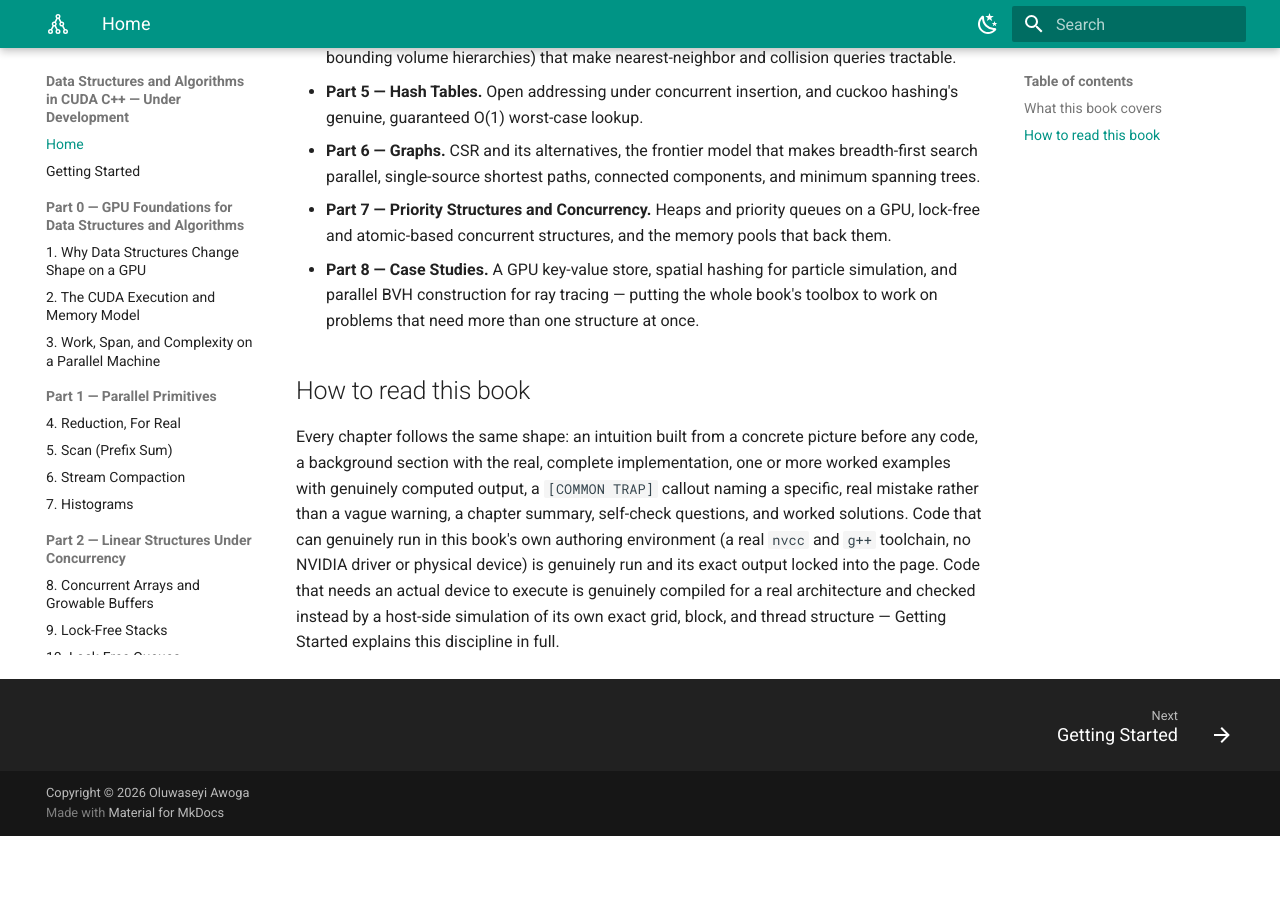
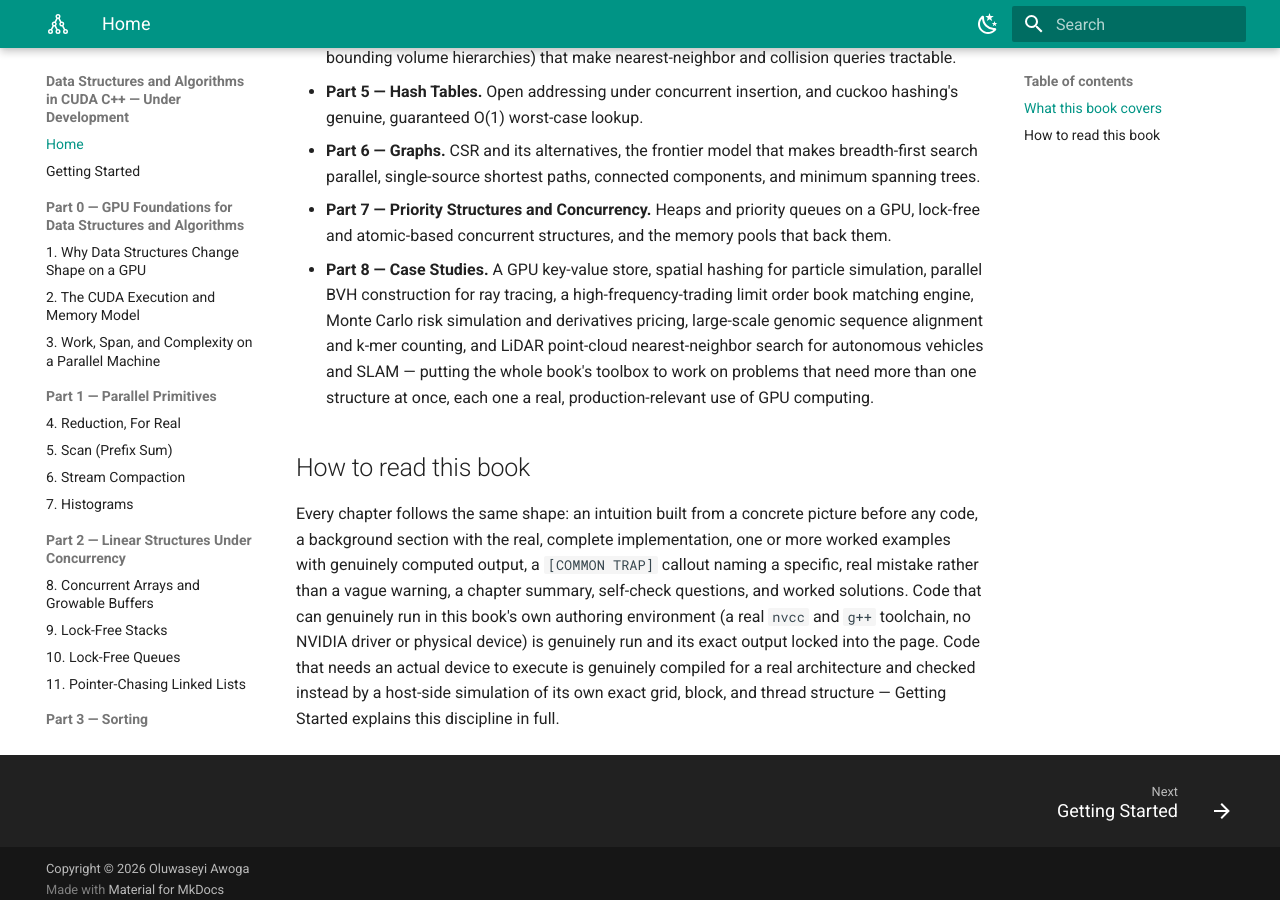
Before and after one commit to MaximumBeings/dsa_cuda_from_first_principles, an MkDocs documentation site: the page built from docs/index.md, in a window 1280 px wide and 900 px high, scrolled down 1057 px. Built offline with MkDocs 1.6.1 and Material for MkDocs 9.7.7, drawn with Linux system fonts in a browser that asks for light colours; before the commit the page ends 1893 px from its top, so only the background shows below that.

Commit message:
Expand Part 8 roadmap with 4 additional real-world case studies
Add HFT limit order book matching, Monte Carlo risk simulation and
derivatives pricing, genomic sequence alignment/k-mer counting, and
LiDAR nearest-neighbor search/SLAM as Chapters 32-35, appended after
the already-planned Chapter 31 (BVH construction for ray tracing).
Folds what was previously slated as separate appendix material directly
into Part 8's case studies instead.

Co-Authored-By: Claude Sonnet 5 <noreply@anthropic.com>
Claude-Session: https://claude.ai/code/session_018aNF8asuQ7qdGxTUeqr1JR

```diff
--- a/docs/index.md
+++ b/docs/index.md
@@ -16,7 +16,7 @@ This book is independent: it does not assume or reference any other book in any
 - **Part 5 — Hash Tables.** Open addressing under concurrent insertion, and cuckoo hashing's genuine, guaranteed O(1) worst-case lookup.
 - **Part 6 — Graphs.** CSR and its alternatives, the frontier model that makes breadth-first search parallel, single-source shortest paths, connected components, and minimum spanning trees.
 - **Part 7 — Priority Structures and Concurrency.** Heaps and priority queues on a GPU, lock-free and atomic-based concurrent structures, and the memory pools that back them.
-- **Part 8 — Case Studies.** A GPU key-value store, spatial hashing for particle simulation, and parallel BVH construction for ray tracing — putting the whole book's toolbox to work on problems that need more than one structure at once.
+- **Part 8 — Case Studies.** A GPU key-value store, spatial hashing for particle simulation, parallel BVH construction for ray tracing, a high-frequency-trading limit order book matching engine, Monte Carlo risk simulation and derivatives pricing, large-scale genomic sequence alignment and k-mer counting, and LiDAR point-cloud nearest-neighbor search for autonomous vehicles and SLAM — putting the whole book's toolbox to work on problems that need more than one structure at once, each one a real, production-relevant use of GPU computing.
 
 ## How to read this book
 
```
